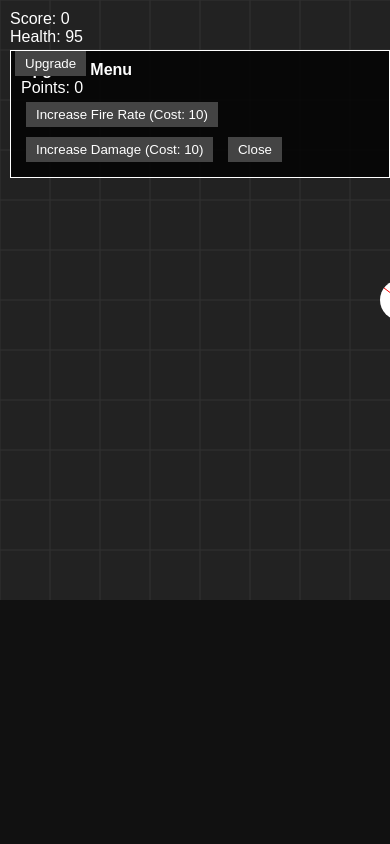
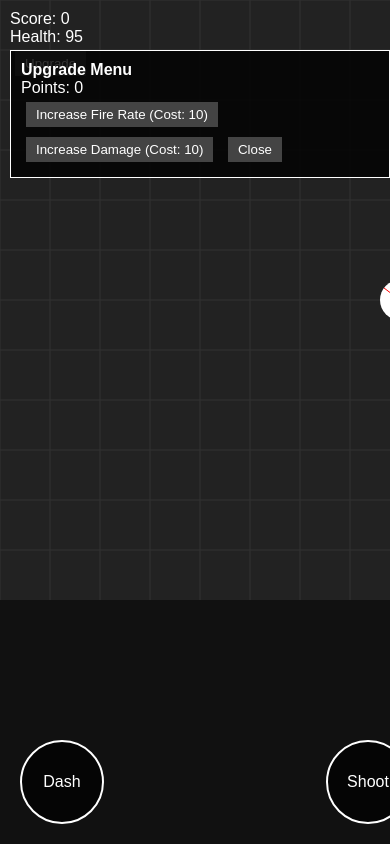
Before and after one commit to frankstop/ForSF, a plain HTML site: page index.html in a window 390 px wide. Both pictures are taken after a click on the button "Upgrade". Shown: the top 844 px of the page. Drawn offline with Linux system fonts and the light colour scheme.

Commit message:
Update index.html

```diff
--- a/index.html
+++ b/index.html
@@ -2,7 +2,7 @@
 <html lang="en">
 <head>
   <meta charset="UTF-8">
-  <title>Infinite Arena</title>
+  <title>Infinite Arena - Mobile Controls</title>
   <style>
     body {
       margin: 0;
@@ -10,6 +10,7 @@
       color: #fff;
       font-family: Arial, sans-serif;
       overflow: hidden;
+      touch-action: none; /* Prevents default touch behaviors */
     }
     #gameCanvas {
       display: block;
@@ -30,6 +31,7 @@
       padding: 10px;
       border: 1px solid #fff;
       display: none;
+      z-index: 10;
     }
     button {
       margin: 5px;
@@ -41,6 +43,30 @@
     }
     button:hover {
       background: #666;
+    }
+    /* Mobile on-screen controls */
+    #mobileControls {
+      position: absolute;
+      bottom: 20px;
+      width: 100%;
+      z-index: 20;
+      display: flex;
+      justify-content: space-between;
+      padding: 0 20px;
+      pointer-events: none; /* Allow touches to pass through unless on a button */
+    }
+    .mobile-button {
+      background: rgba(0,0,0,0.7);
+      border: 2px solid #fff;
+      border-radius: 50%;
+      width: 80px;
+      height: 80px;
+      color: #fff;
+      font-size: 16px;
+      text-align: center;
+      line-height: 80px;
+      pointer-events: auto; /* Make buttons clickable */
+      user-select: none;
     }
   </style>
 </head>
@@ -63,6 +89,12 @@
       Increase Damage (Cost: <span id="damageCost">10</span>)
     </button>
     <button id="closeUpgrade">Close</button>
+  </div>
+
+  <!-- Mobile on-screen controls -->
+  <div id="mobileControls">
+    <div class="mobile-button" id="dashButton">Dash</div>
+    <div class="mobile-button" id="shootButton">Shoot</div>
   </div>
 
   <script>
@@ -219,7 +251,7 @@
 
     let enemies = [];
 
-    // Input handling
+    // Input handling for keyboard (for desktop)
     let keys = {};
     document.addEventListener('keydown', function(e) {
       keys[e.key] = true;
@@ -236,13 +268,23 @@
       keys[e.key] = false;
     });
 
-    // Mouse movement controls the aiming direction
+    // Mouse movement controls the aiming direction (desktop)
     canvas.addEventListener('mousemove', function(e) {
       const rect = canvas.getBoundingClientRect();
       const mouseX = e.clientX - rect.left;
       const mouseY = e.clientY - rect.top;
       player.angle = Math.atan2(mouseY - player.y, mouseX - player.x);
     });
+
+    // Touch controls for aiming on mobile
+    canvas.addEventListener('touchmove', function(e) {
+      e.preventDefault();
+      const touch = e.touches[0];
+      const rect = canvas.getBoundingClientRect();
+      const touchX = touch.clientX - rect.left;
+      const touchY = touch.clientY - rect.top;
+      player.angle = Math.atan2(touchY - player.y, touchX - player.x);
+    }, {passive: false});
 
     // Toggle the upgrade menu
     document.getElementById('toggleUpgrade').addEventListener('click', function() {
@@ -282,6 +324,16 @@
       fireRateCostDisplay.textContent = player.upgrade.fireRateCost;
       damageCostDisplay.textContent = player.upgrade.damageCost;
     }
+
+    // Mobile on-screen control button events
+    document.getElementById('shootButton').addEventListener('touchstart', function(e) {
+      e.preventDefault();
+      player.shoot();
+    });
+    document.getElementById('dashButton').addEventListener('touchstart', function(e) {
+      e.preventDefault();
+      player.dash();
+    });
 
     // Simple circle collision detection
     function checkCollision(a, b) {
```
